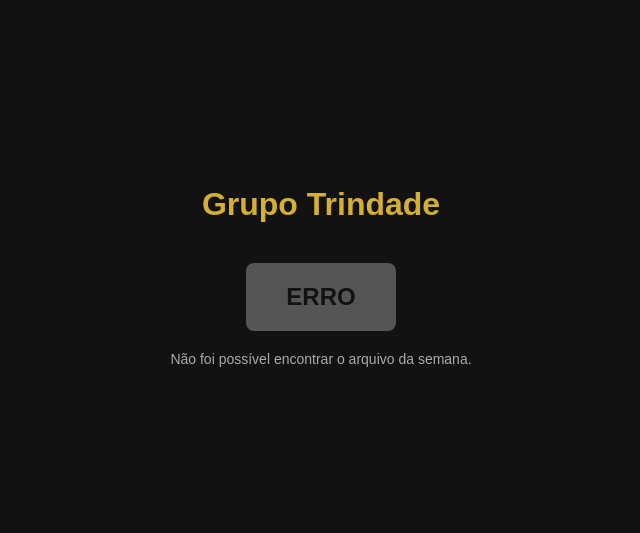
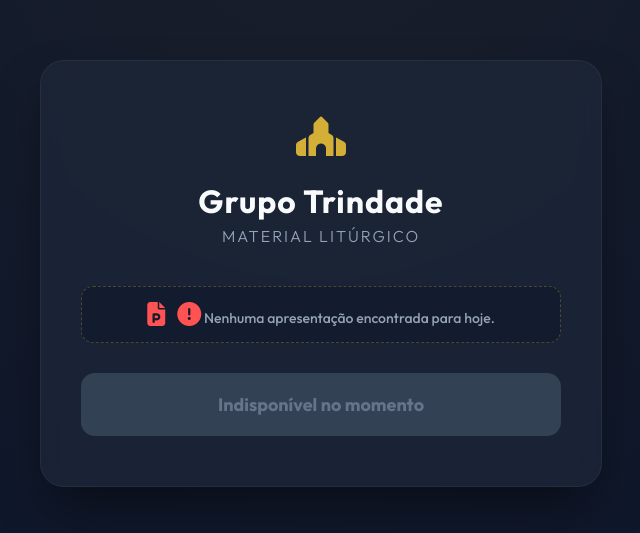
Before and after one commit to BauerrDeveloper/slides-trindade, a website: page index.html in a window 1280 px wide. Shown: the part 127-660 px from the top of the page, without its empty margins (319-959 px from the left). Drawn offline with Linux system fonts and the light colour scheme; no server answers.

Commit message:
ajustes na interface

```diff
--- a/index.html
+++ b/index.html
@@ -1,4 +1,3 @@
-<!-- public/index.html -->
 <!DOCTYPE html>
 <html lang="pt-BR">
 
@@ -6,64 +5,191 @@
     <meta charset="UTF-8">
     <meta name="viewport" content="width=device-width, initial-scale=1.0">
     <title>Slides - Grupo Trindade</title>
+    <link rel="preconnect" href="https://fonts.googleapis.com">
+    <link rel="preconnect" href="https://fonts.gstatic.com" crossorigin>
+    <link href="https://fonts.googleapis.com/css2?family=Outfit:wght@300;500;700&display=swap" rel="stylesheet">
+    <link rel="stylesheet" href="https://cdnjs.cloudflare.com/ajax/libs/font-awesome/6.5.1/css/all.min.css">
+
     <style>
+        :root {
+            --bg-color: #0f172a;
+            /* Azul marinho muito escuro */
+            --card-bg: rgba(30, 41, 59, 0.7);
+            --gold: #d4af37;
+            --gold-hover: #fcd34d;
+            --text-main: #f8fafc;
+            --text-muted: #94a3b8;
+        }
+
         body {
-            font-family: sans-serif;
-            background: #121212;
-            color: #ffffff;
+            font-family: 'Outfit', sans-serif;
+            background-color: var(--bg-color);
+            background-image: radial-gradient(circle at 50% 0%, rgba(212, 175, 55, 0.05) 0%, transparent 70%);
+            color: var(--text-main);
             display: flex;
             flex-direction: column;
             align-items: center;
             justify-content: center;
-            height: 100vh;
+            min-height: 100vh;
+            margin: 0;
+            padding: 20px;
+            box-sizing: border-box;
+        }
+
+        /* Contêiner Principal (Card) */
+        .portal-card {
+            background: var(--card-bg);
+            backdrop-filter: blur(10px);
+            border: 1px solid rgba(255, 255, 255, 0.05);
+            border-radius: 24px;
+            padding: 50px 40px;
+            text-align: center;
+            max-width: 480px;
+            width: 100%;
+            box-shadow: 0 25px 50px -12px rgba(0, 0, 0, 0.5);
+        }
+
+        /* Tipografia */
+        .icon-header {
+            font-size: 40px;
+            color: var(--gold);
+            margin-bottom: 20px;
+        }
+
+        h1 {
+            font-size: 32px;
+            font-weight: 700;
+            margin: 0 0 5px 0;
+            letter-spacing: 1px;
+        }
+
+        p.subtitle {
+            color: var(--text-muted);
+            font-size: 16px;
+            font-weight: 300;
+            margin: 0 0 40px 0;
+            text-transform: uppercase;
+            letter-spacing: 2px;
+        }
+
+        /* Apresentação do Arquivo */
+        .file-info-box {
+            background: rgba(15, 23, 42, 0.6);
+            border-radius: 12px;
+            padding: 15px;
+            margin-bottom: 30px;
+            display: flex;
+            align-items: center;
+            justify-content: center;
+            gap: 12px;
+            border: 1px dashed rgba(212, 175, 55, 0.3);
+            opacity: 0;
+            transform: translateY(10px);
+            transition: all 0.5s ease;
+        }
+
+        .file-info-box.visible {
+            opacity: 1;
+            transform: translateY(0);
+        }
+
+        .file-info-box i {
+            color: #ff5252;
+            /* Cor vermelha para destacar que é um pptx/pdf */
+            font-size: 24px;
+        }
+
+        #status {
+            color: var(--text-muted);
+            font-size: 14px;
+            word-break: break-all;
             margin: 0;
         }
 
+        /* Botão Dourado */
         button {
-            padding: 20px 40px;
-            font-size: 24px;
-            font-weight: bold;
-            background: #d4af37;
-            /* Dourado litúrgico */
-            color: #121212;
+            width: 100%;
+            padding: 20px;
+            font-size: 18px;
+            font-weight: 700;
+            font-family: 'Outfit', sans-serif;
+            background: linear-gradient(135deg, var(--gold) 0%, #b8860b 100%);
+            color: #111;
             border: none;
-            border-radius: 8px;
+            border-radius: 14px;
             cursor: pointer;
-            transition: 0.3s;
-            box-shadow: 0 4px 6px rgba(0, 0, 0, 0.3);
+            transition: all 0.3s ease;
+            box-shadow: 0 10px 20px -10px rgba(212, 175, 55, 0.5);
+            display: flex;
+            align-items: center;
+            justify-content: center;
+            gap: 10px;
         }
 
-        button:hover {
-            background: #b5952f;
-            transform: scale(1.05);
+        button:hover:not(:disabled) {
+            transform: translateY(-3px);
+            box-shadow: 0 15px 25px -10px rgba(212, 175, 55, 0.7);
+            background: linear-gradient(135deg, var(--gold-hover) 0%, var(--gold) 100%);
         }
 
         button:disabled {
-            background: #555;
+            background: #334155;
+            color: #64748b;
             cursor: not-allowed;
-            transform: none;
             box-shadow: none;
         }
 
-        #status {
-            margin-top: 20px;
-            color: #aaaaaa;
-            font-size: 14px;
+        /* Spinner de Carregamento */
+        .loader {
+            border: 3px solid rgba(255, 255, 255, 0.1);
+            border-radius: 50%;
+            border-top: 3px solid var(--gold);
+            width: 20px;
+            height: 20px;
+            animation: spin 1s linear infinite;
+            display: inline-block;
+        }
+
+        @keyframes spin {
+            0% {
+                transform: rotate(0deg);
+            }
+
+            100% {
+                transform: rotate(360deg);
+            }
         }
     </style>
 </head>
 
 <body>
 
-    <h1 style="color: #d4af37; margin-bottom: 40px;">Grupo Trindade</h1>
+    <div class="portal-card">
+        <div class="icon-header">
+            <i class="fa-solid fa-place-of-worship"></i>
+        </div>
+        <h1>Grupo Trindade</h1>
+        <p class="subtitle">Material Litúrgico</p>
 
-    <button id="downloadBtn" disabled>Buscando arquivo...</button>
-    <p id="status">Conectando ao servidor...</p>
+        <div class="file-info-box" id="fileBox">
+            <i class="fa-solid fa-file-powerpoint" id="fileIcon"></i>
+            <p id="status">Procurando arquivos recentes...</p>
+        </div>
+
+        <button id="downloadBtn" disabled>
+            <div class="loader" id="btnLoader"></div>
+            <span id="btnText">Conectando...</span>
+        </button>
+    </div>
 
     <script>
         async function loadFile() {
             const btn = document.getElementById('downloadBtn');
             const status = document.getElementById('status');
+            const btnText = document.getElementById('btnText');
+            const btnLoader = document.getElementById('btnLoader');
+            const fileBox = document.getElementById('fileBox');
+            const fileIcon = document.getElementById('fileIcon');
 
             try {
                 const res = await fetch('/api/get-slides');
@@ -71,22 +197,39 @@
 
                 const data = await res.json();
 
-                btn.textContent = 'BAIXAR SLIDES DE HOJE';
+                // Atualiza a Interface de Sucesso
+                btnLoader.style.display = 'none';
+                btnText.innerHTML = '<i class="fa-solid fa-download"></i> BAIXAR REPERTÓRIO';
                 btn.disabled = false;
-                status.textContent = `Arquivo pronto: ${data.name}`;
 
+                // Limpa o nome do arquivo para exibição (remove a extensão se quiser, ou só formata)
+                let cleanName = data.name.replace(/_/g, ' '); // Troca underlines por espaços
+                status.innerHTML = `<strong>Pronto para baixar:</strong><br>${cleanName}`;
+
+                // Mostra a caixinha com animação
+                fileBox.classList.add('visible');
+
+                // Muda o ícone se for PDF
+                if (data.name.toLowerCase().endsWith('.pdf')) {
+                    fileIcon.className = 'fa-solid fa-file-pdf';
+                }
+
+                // Ação de Clique
                 btn.onclick = () => {
                     window.location.href = data.downloadUrl;
                 };
 
             } catch (error) {
-                btn.textContent = 'ERRO';
-                status.textContent = 'Não foi possível encontrar o arquivo da semana.';
+                // Interface de Erro
+                btnLoader.style.display = 'none';
+                btnText.textContent = 'Indisponível no momento';
+                status.innerHTML = '<i class="fa-solid fa-circle-exclamation" style="color: #ff5252;"></i> Nenhuma apresentação encontrada para hoje.';
+                fileBox.classList.add('visible');
                 console.error(error);
             }
         }
 
-        // Executa a busca assim que a página carrega
+        // Executa a busca
         loadFile();
     </script>
 </body>
```
